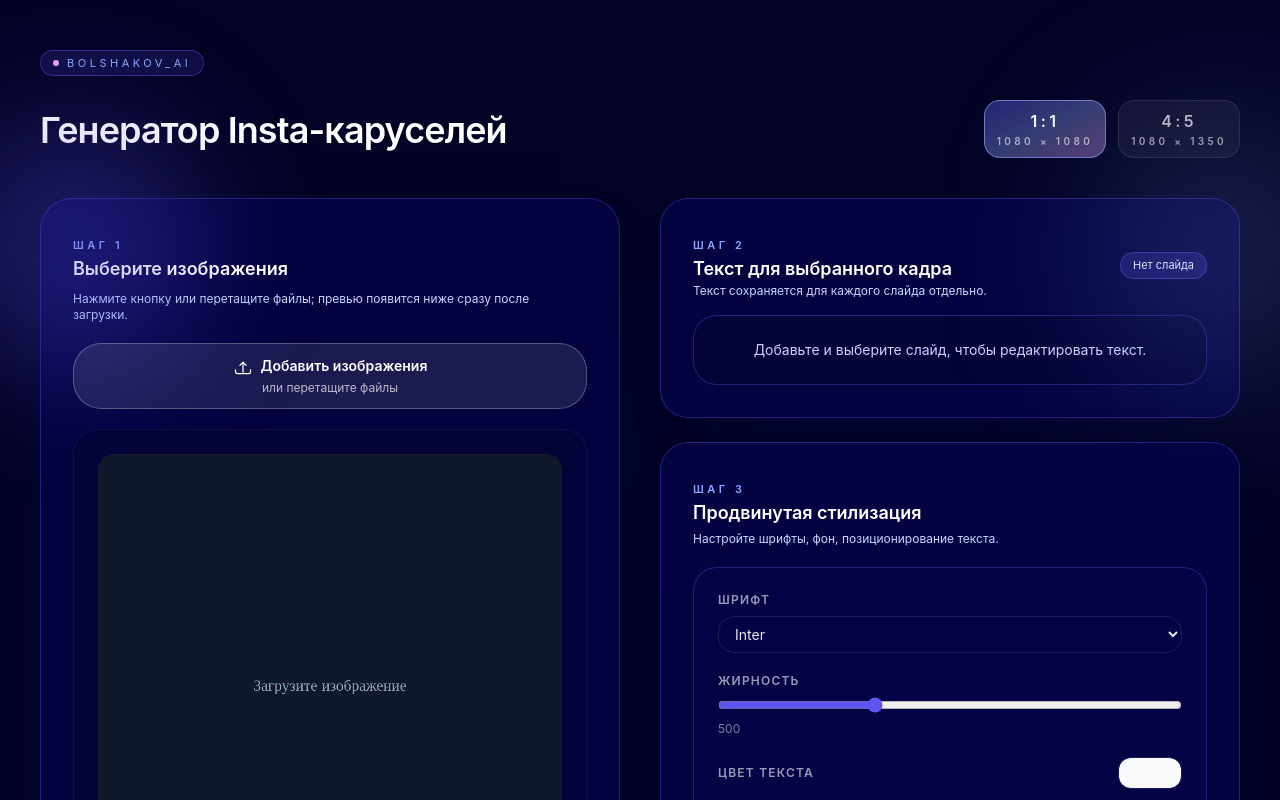
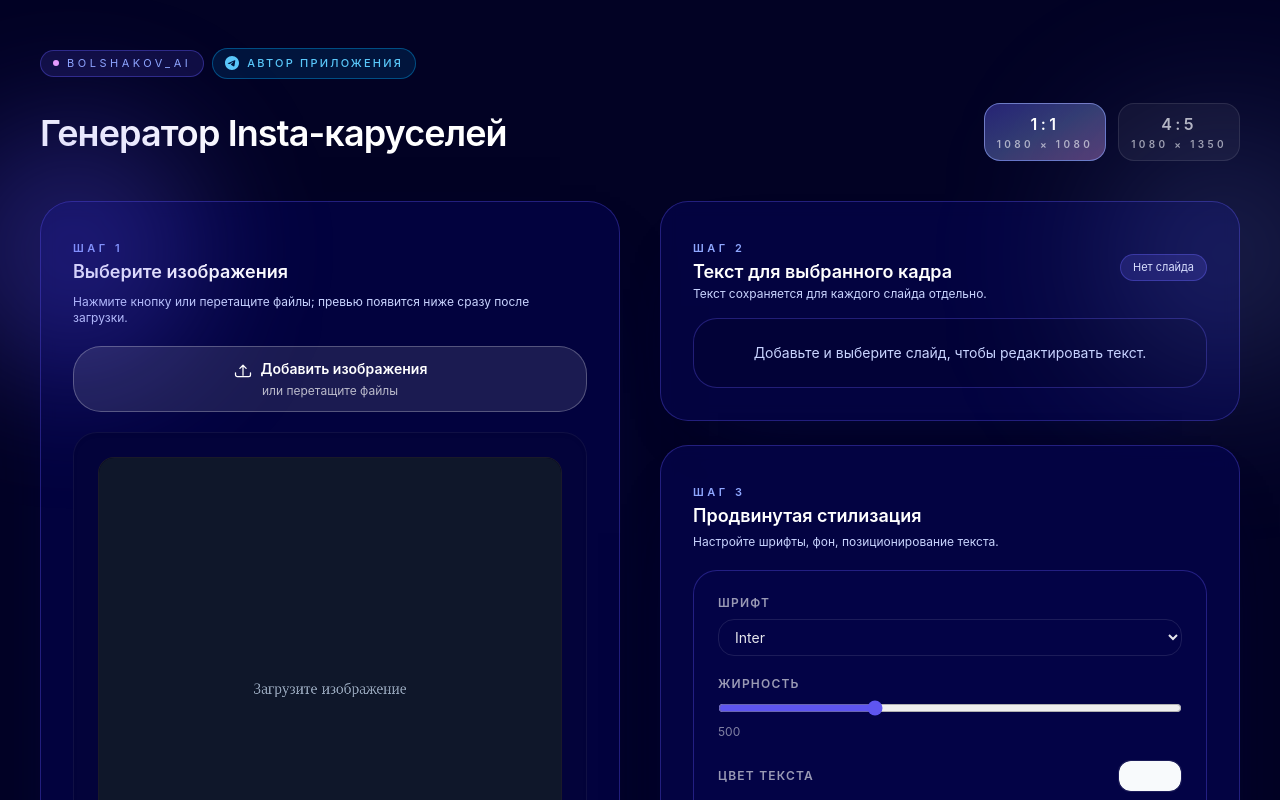
Before and after one commit to shinigamiyo/insta-carousel-generator, a Next.js app: page / in a window 1280 px wide. Shown: the top 800 px of the page. Built offline with nearby package versions, Linux system fonts and the light colour scheme.

Commit message:
Refactor header layout in HomePage component
- Updated the header section to improve layout and styling.
- Added a new link to the author's Telegram profile for better accessibility.
- Enhanced the visual structure by wrapping elements in a flex container.

```diff
--- a/app/page.tsx
+++ b/app/page.tsx
@@ -195,9 +195,23 @@ export default function HomePage(props: HomePageProps) {
       </div>
       <div className="relative mx-auto flex max-w-7xl flex-col gap-8 px-4 pt-12 sm:gap-10 sm:px-6 pb-16 lg:px-10">
         <header className="space-y-4 sm:space-y-6">
-          <div className="inline-flex items-center gap-2 rounded-full border border-[#5E55F0]/40 bg-[#5E55F0]/15 px-3 py-1 text-[11px] uppercase tracking-[0.32em] text-[#8FA7FF]">
-            <span className="h-1.5 w-1.5 rounded-full bg-[#EB9EFF] shadow-glow" />
-            BOLSHAKOV_AI
+          <div className="flex flex-wrap items-center gap-2">
+            <div className="inline-flex items-center gap-2 rounded-full border border-[#5E55F0]/40 bg-[#5E55F0]/15 px-3 py-1 text-[11px] uppercase tracking-[0.32em] text-[#8FA7FF]">
+              <span className="h-1.5 w-1.5 rounded-full bg-[#EB9EFF] shadow-glow" />
+              BOLSHAKOV_AI
+            </div>
+            <a
+              href="https://t.me/bolshakov_vibecoding"
+              target="_blank"
+              rel="noopener noreferrer"
+              aria-label="Автор приложения — Telegram @bolshakov_vibecoding"
+              className="inline-flex items-center gap-2 rounded-full border border-[#0088CC]/50 bg-[#0088CC]/15 px-3 py-1.5 text-[11px] font-medium uppercase tracking-[0.2em] text-[#5AC8FA] transition hover:border-[#0088CC]/70 hover:bg-[#0088CC]/25 hover:text-[#7DD3FC]"
+            >
+              <svg className="h-3.5 w-3.5" viewBox="0 0 24 24" fill="currentColor" aria-hidden>
+                <path d="M12 0C5.373 0 0 5.373 0 12s5.373 12 12 12 12-5.373 12-12S18.627 0 12 0zm5.562 8.161c-.18 1.897-.962 6.502-1.359 8.627-.168.9-.5 1.201-.82 1.23-.697.064-1.226-.461-1.901-.903-1.056-.693-1.653-1.124-2.678-1.8-1.185-.78-.417-1.21.258-1.91.177-.184 3.247-2.977 3.307-3.23.007-.032.014-.15-.056-.212s-.174-.041-.249-.024c-.106.024-1.793 1.139-5.062 3.345-.479.329-.913.489-1.302.481-.428-.009-1.252-.242-1.865-.44-.752-.244-1.349-.374-1.297-.789.027-.216.325-.437.893-.663 3.498-1.524 5.831-2.529 6.998-3.015 3.333-1.386 4.025-1.627 4.476-1.635.099-.002.321.023.465.141.121.1.154.234.17.332.015.098.034.321.019.495z" />
+              </svg>
+              Автор приложения
+            </a>
           </div>
           <div className="flex flex-col gap-4 md:flex-row md:items-end md:justify-between">
             <div className="space-y-2">
```
